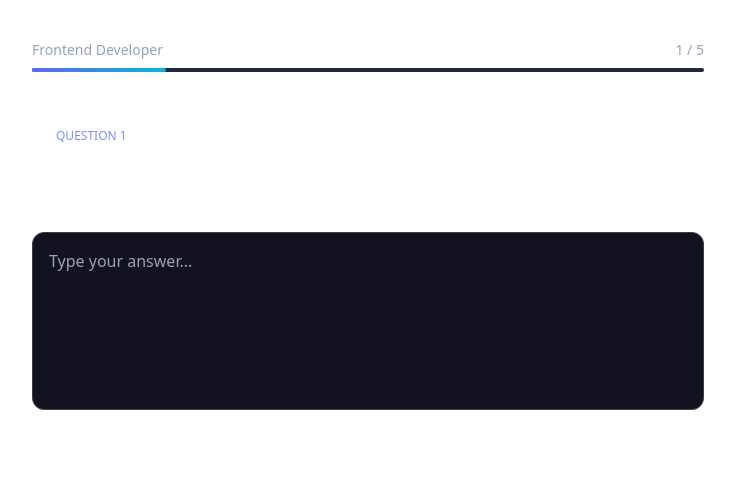
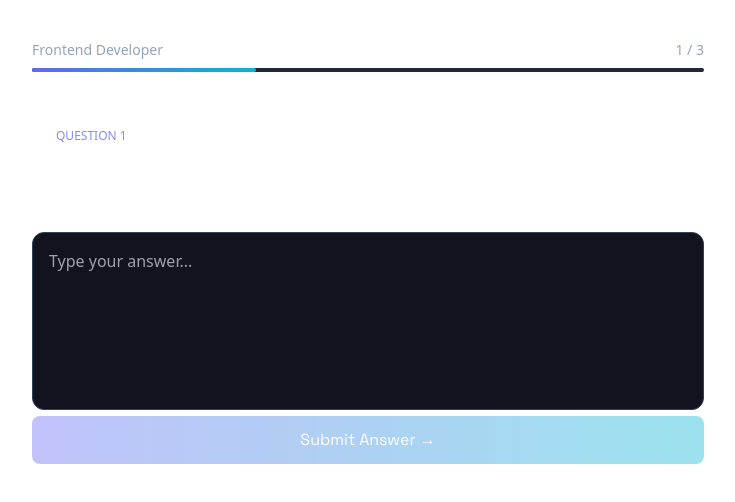
Before and after one commit to vikramdhatarwal/AI-Interview-Coach, a React (Vite) app: page / in a window 1280 px wide. Shown: the top 502 px of the page, without its empty margins (272-1007 px from the left). Built offline with nearby package versions, Linux system fonts and the light colour scheme.

Commit message:
Add answer submission workflow

```diff
--- a/src/App.jsx
+++ b/src/App.jsx
@@ -1,5 +1,5 @@
+import { useState } from "react";
 import InterviewScreen from "./components/InterviewScreen";
-import { useState } from "react";
 
 function App() {
   const [answer, setAnswer] = useState("");
@@ -11,12 +11,13 @@ function App() {
         "Tell me about yourself.",
         "What is React?",
         "Explain the Virtual DOM.",
-        "What are React Hooks?",
-        "Describe a project you built."
       ]}
       currentIndex={0}
       answer={answer}
       setAnswer={setAnswer}
+      onSubmit={() => alert("Answer submitted")}
+      isEvaluating={false}
+      error=""
     />
   );
 }
--- a/src/components/InterviewScreen.jsx
+++ b/src/components/InterviewScreen.jsx
@@ -6,6 +6,9 @@ export default function InterviewScreen({
   currentIndex,
   answer,
   setAnswer,
+  onSubmit,
+  isEvaluating,
+  error,
 }) {
   const total = questions.length;
   const progress = ((currentIndex + 1) / total) * 100;
@@ -52,6 +55,26 @@ export default function InterviewScreen({
           placeholder="Type your answer..."
           className="w-full bg-[#13131f] border border-slate-700 rounded-xl px-4 py-4 text-white resize-none"
         />
+        {error && (
+          <p className="text-red-400 text-sm font-body mb-3">
+            {error}
+          </p>
+        )}
+
+        <button
+          onClick={onSubmit}
+          disabled={isEvaluating || !answer.trim()}
+          className="w-full bg-gradient-to-r from-indigo-500 to-cyan-500 hover:from-indigo-600 hover:to-cyan-600 disabled:opacity-40 disabled:cursor-not-allowed text-white font-display font-600 py-3 rounded-lg transition-all active:scale-[0.98] flex items-center justify-center gap-2"
+        >
+          {isEvaluating ? (
+            <>
+              <span className="w-4 h-4 border-2 border-white/30 border-t-white rounded-full animate-spin"></span>
+              Evaluating...
+            </>
+          ) : (
+            "Submit Answer →"
+          )}
+        </button>
 
       </div>
     </div>
```
